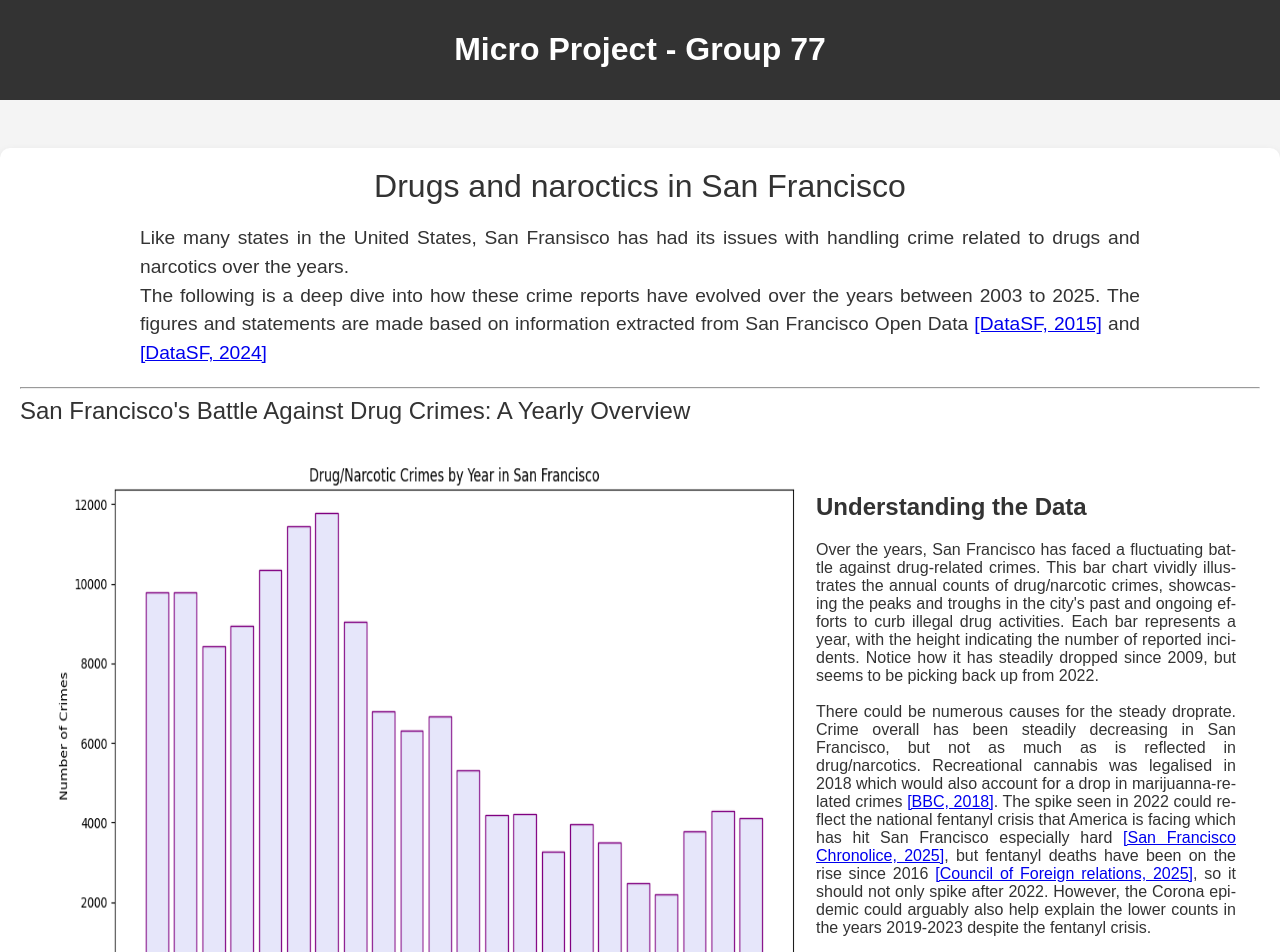
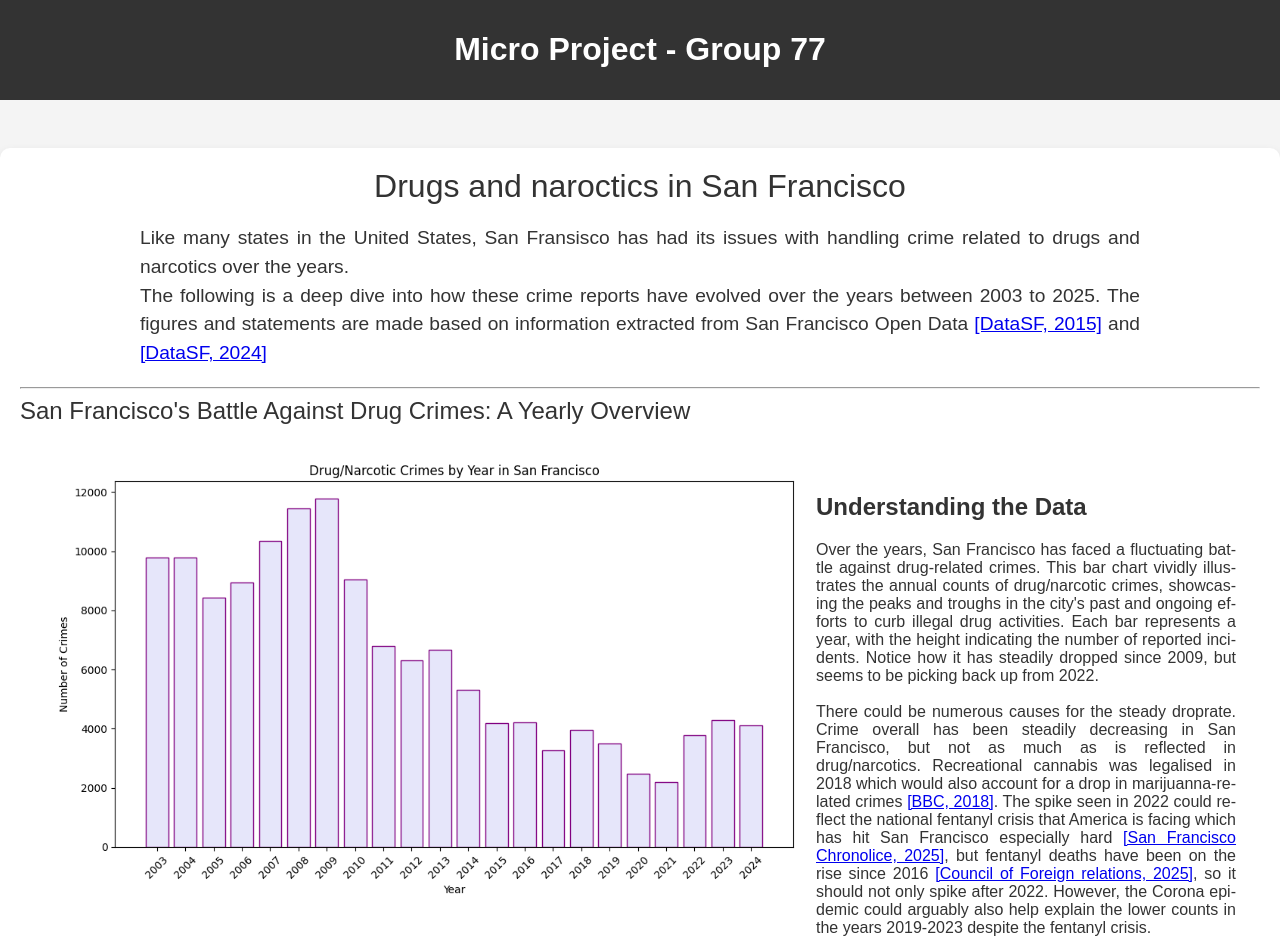
Before and after one commit to s204475/s204475.github.io, a Jekyll site: the page built from index.markdown, in a window 1280 px wide. Shown: the top 952 px of the page. Built offline with Jekyll 4.4.1, drawn with Linux system fonts in a browser that asks for light colours.

Commit message:
Removed hight from png, so it doesn't strecth

```diff
--- a/index.markdown
+++ b/index.markdown
@@ -20,7 +20,7 @@ San Francisco's Battle Against Drug Crimes: A Yearly Overview
 
 <div class="narrative-container" style="display: flex; align-items: flex-start; justify-content: space-between; width: 100%; max-width: 1200px; margin: 0 auto; overflow: hidden;">
   <div class="image-container">
-    <img src="/assets/figures/drug time series.png" alt="Figure 1" style="border:none; width: 100%; height: 600px; max-width: 100%; display: block;">
+    <img src="/assets/figures/drug time series.png" alt="Figure 1" style="border:none; width: 100%; max-width: 100%; display: block;">
   </div>
 
   <div class="text-container" style="flex: 0 0 35%; max-width: 35%; text-align: justify; word-break: break-word; overflow-wrap: break-word; hyphens: auto; min-width: 300px;">
```
